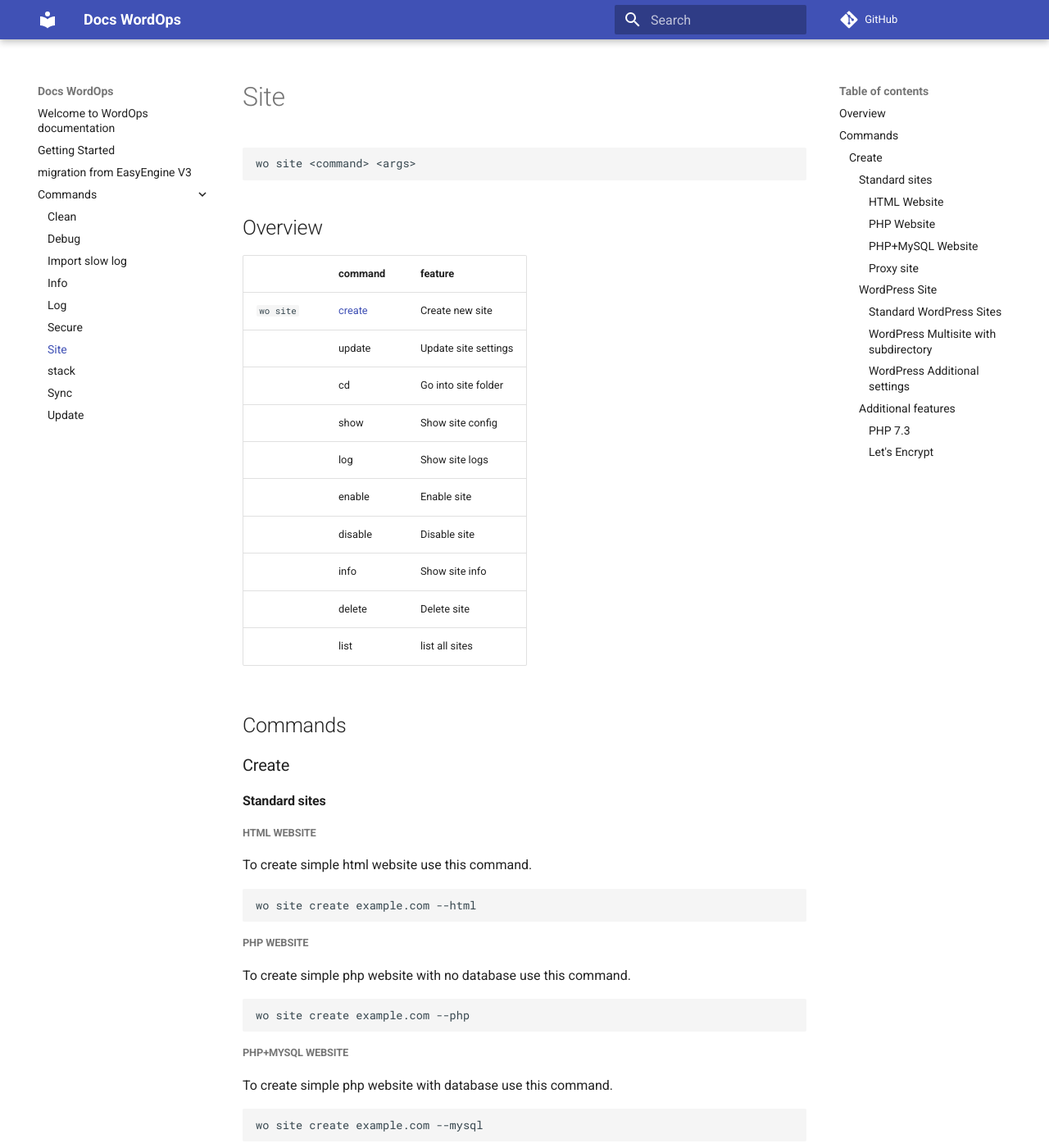
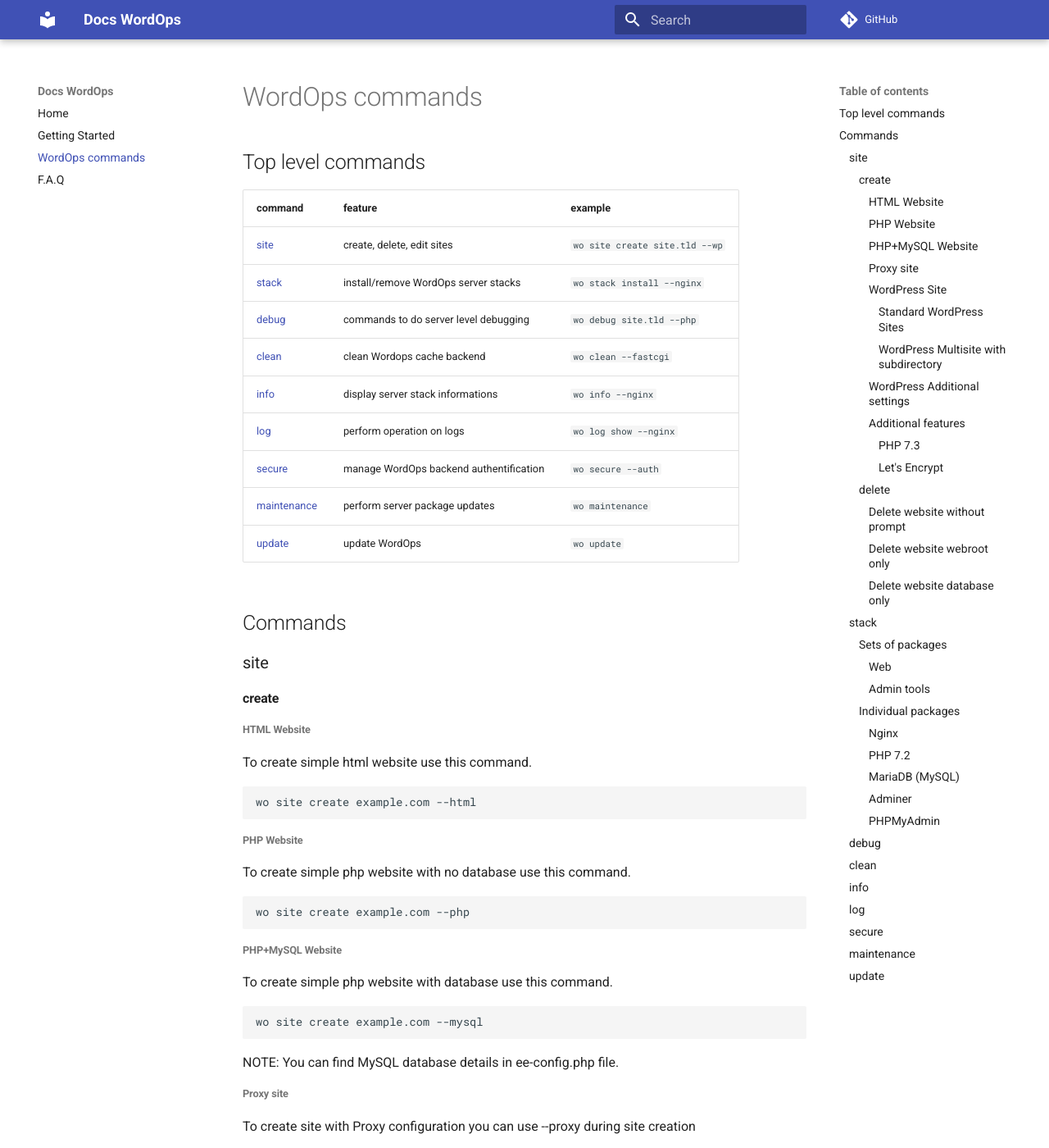
Before and after one commit to WordOps/docs.wordops.net, an MkDocs documentation site: the page built from docs/commands.md, in a window 1280 px wide and 1400 px high. Shown: the whole window at 82% size. Built offline with MkDocs 1.6.1 and Material for MkDocs 9.7.7, drawn with Linux system fonts in a browser that asks for light colours; comment, search, counter and statistics services are not loaded; some of the changed text lies outside the part shown.

Commit message:
update structure

````diff
--- a/docs/commands/site.md
+++ b/docs/commands.md
@@ -1,42 +1,27 @@
-# Site
+# WordOps commands
 
-```bash
-wo site <command> <args>
-```
+## Top level commands
 
-## Overview
-
-| | command | feature |
-|-|---|-------|
-| `wo site`| [create](#create) | Create new site |
-| | update | Update site settings |
-| | cd | Go into site folder |
-| | show | Show site config |
-| | log | Show site logs |
-| | enable | Enable site |
-| | disable | Disable site |
-| | info | Show site info |
-| | delete | Delete site |
-| | list | list all sites |
-
-
-
-
-
-
-
-
-
-
-
+| command | feature | example |
+|-|---------|-|
+| [site](#site) | create, delete, edit sites | `wo site create site.tld --wp` |
+| [stack](#stack) | install/remove WordOps server stacks | `wo stack install --nginx` |
+| [debug](#debug) | commands to do server level debugging | `wo debug site.tld --php` |
+| [clean](#clean) | clean Wordops cache backend | `wo clean --fastcgi` |
+| [info](#info) | display server stack informations | `wo info --nginx` |
+| [log](#log) | perform operation on logs | `wo log show --nginx` |
+| [secure](#secure) | manage WordOps backend authentification | `wo secure --auth` |
+| [maintenance](#maintenance) | perform server package updates | `wo maintenance`
+| [update](#update) | update WordOps | `wo update` |
 
 ## Commands
 
-### Create
+### site
 
-#### Standard sites
+#### create
 
-##### HTML Website
+
+###### HTML Website
 
 To create simple html website use this command.
 
@@ -44,7 +29,7 @@
 wo site create example.com --html
 ```
 
-##### PHP Website
+###### PHP Website
 
 To create simple php website with no database use this command.
 
@@ -52,7 +37,7 @@
 wo site create example.com --php
 ```
 
-##### PHP+MySQL Website
+###### PHP+MySQL Website
 
 To create simple php website with database use this command.
 
@@ -62,7 +47,7 @@
 
 NOTE: You can find MySQL database details in ee-config.php file.
 
-##### Proxy site
+###### Proxy site
 
 To create site with Proxy configuration you can use --proxy during site creation
 
@@ -80,13 +65,13 @@
 
 This will create proxy site example.com with proxy destination as 1.2.3.4
 
-#### WordPress Site
+##### WordPress Site
 
 Following are the WordPress website types you can create website based on Cache Mechanism
 
 WordPress type (Single/Multisite)
 
-##### Standard WordPress Sites
+###### Standard WordPress Sites
 
 To create Standard/Single WordPress site use following command.
 
@@ -98,7 +83,7 @@
 wo site create example.com --wpredis # install wordpress + nginx redis_cache
 ```
 
-##### WordPress Multisite with subdirectory
+###### WordPress Multisite with subdirectory
 
 To create WordPress Multisite with subdirectory setup use from following command.
 
@@ -136,7 +121,7 @@
 wo site create example.com --pass=password
 ```
 
-This will set defined password as administrator password. If not defined it will generate random pasword for administrator. If you have special characters, you can quote them using single quotes like this â€"
+This will set defined password as administrator password. If not defined it will generate random pasword for administrator. If you have special characters, you can quote them using single quotes like this Ã¢â‚¬"
 
 --pass='my$secret&' Define WordPress administrator email To define wordpress administrator email during site creation use
 
@@ -146,7 +131,7 @@
 
 This will set defined email as administrator email. If not defined it will set git email as administrator email.
 
-#### Additional features
+##### Additional features
 
 WordOps supports Let's Encrypt out of the box.
 
@@ -156,7 +141,7 @@
 
 You can add --letsencrypt to any other flag.
 
-##### PHP 7.3
+###### PHP 7.3
 
 To create site with PHP 7.3 you can use --php73 during site creation
 
@@ -172,7 +157,7 @@
 wo site create example.com --php73
 ```
 
-##### Let's Encrypt
+###### Let's Encrypt
 
 WordOps supports Let's Encrypt out of the box.
 
@@ -181,3 +166,100 @@
 ```
 
 You can add --letsencrypt to any other flag.
+
+--------------------------------------------------------------------------------
+
+#### delete
+
+To delete site created with EasyEngine (ee) use
+
+```bash
+ee site delete example.com</code>
+```
+
+###### Delete website without prompt
+
+```bash
+ee site delete example.com --no-prompt</code>
+```
+
+###### Delete website webroot only
+
+```bash
+ee site delete example.com --files</code>
+```
+
+###### Delete website database only
+
+```bash
+ee site delete example.com --db</code>
+```
+### stack
+
+#### Sets of packages
+
+##### Web
+
+This will install Nginx, PHP 7.2, MariaDB & additional tools available on port 22222
+
+```bash
+wo stack install
+```
+
+or
+
+```bash
+wo stack install web
+```
+
+##### Admin tools
+
+```bash
+wo stack install --admin
+```
+
+#### Individual packages
+
+##### Nginx
+
+```bash
+wo stack install --nginx
+```
+
+##### PHP 7.2
+
+```bash
+wo stack install --php
+```
+
+##### MariaDB (MySQL)
+
+```bash
+wo stack install --mysql
+```
+
+##### Adminer
+
+```bash
+wo stack install --adminer
+```
+
+##### PHPMyAdmin
+
+```bash
+wo stack install --phpmyadmin
+```
+
+### debug
+
+### clean
+
+### info
+
+### log
+
+### secure
+
+### maintenance
+
+### update
--- a/mkdocs.yml
+++ b/mkdocs.yml
@@ -6,3 +6,9 @@
   name: 'material'
   favicon: 'images/favicon.png'
   language: 'en'
+
+nav:
+  - Home: 'README.md'
+  - Getting Started: 'getting-started.md'
+  - WordOps commands: 'commands.md'
+  - F.A.Q: 'faq.md'
````
Also changed, not shown: README.md (+16 -1 lines), docs/README.md (+5 -21 lines), docs/commands/stack.md (deleted, +0 -59 lines), docs/getting-started.md (+1 -1 lines), docs/migration-from-EasyEngine-V3.md (+3 -0 lines), docs/commands/clean.md (deleted), docs/commands/debug.md (deleted), docs/commands/import-slow-log.md (deleted), docs/commands/info.md (deleted), docs/commands/log.md (deleted), docs/commands/secure.md (deleted), docs/commands/sync.md (deleted), docs/commands/update.md (deleted), docs/faq.md (added), 1 more files, 1 other file.
